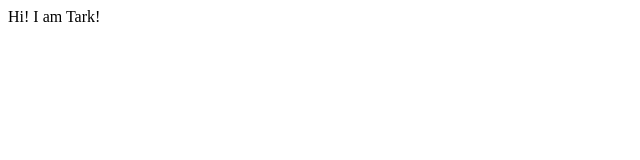
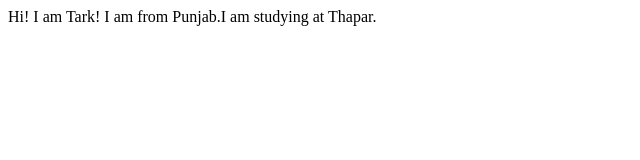
Before and after one commit to Tarkjot-Khaira/student-site-name, a plain HTML site: page index.html in a window 1280 px wide. Shown: the whole page, without its empty margins (0-640 px from the left). Drawn offline with Linux system fonts and the light colour scheme.

Commit message:
refactor : added personal information

```diff
--- a/index.html
+++ b/index.html
@@ -7,5 +7,6 @@
 </head>
 <body>
     Hi! I am Tark!
+    I am from Punjab.I am studying at Thapar.
 </body>
 </html>
```
